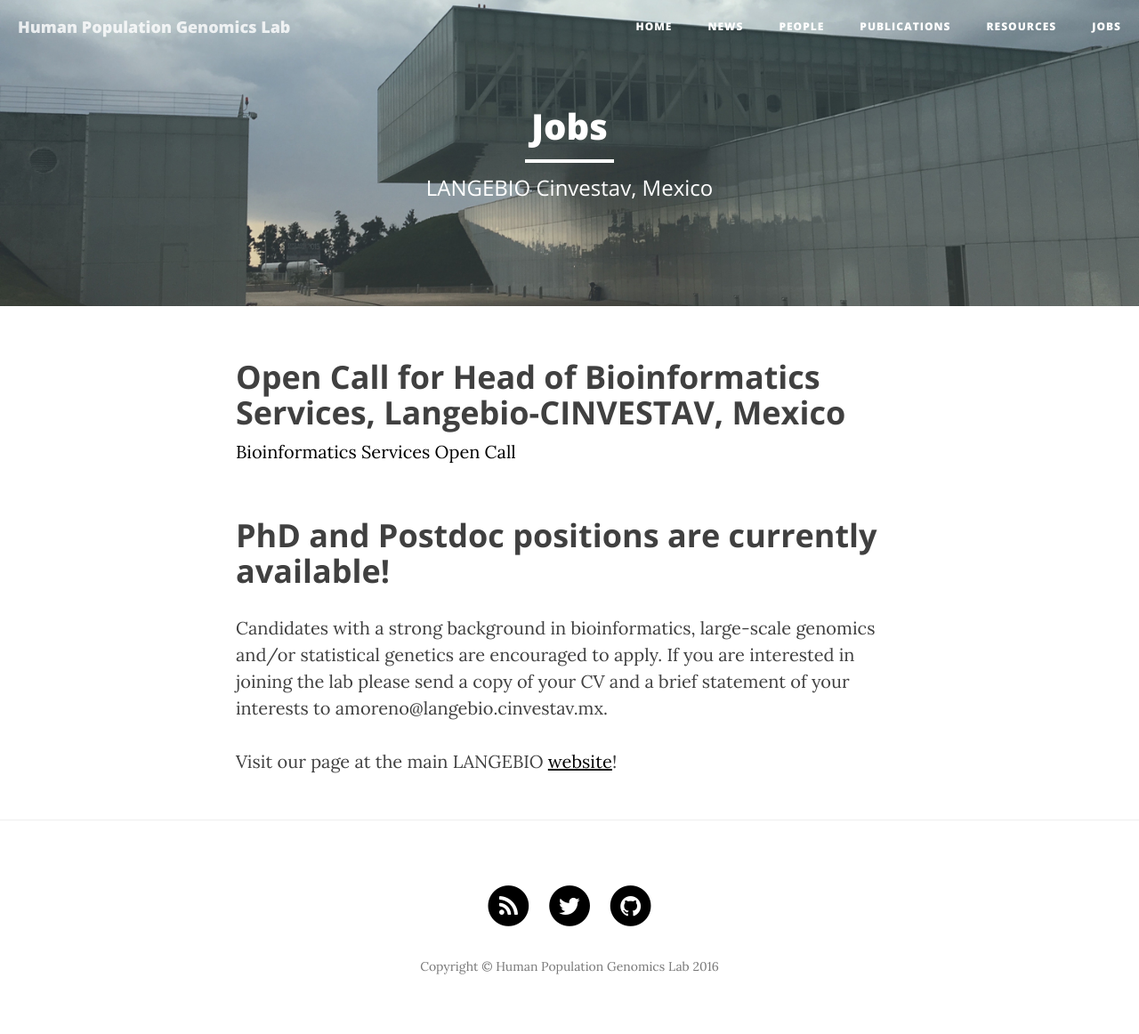
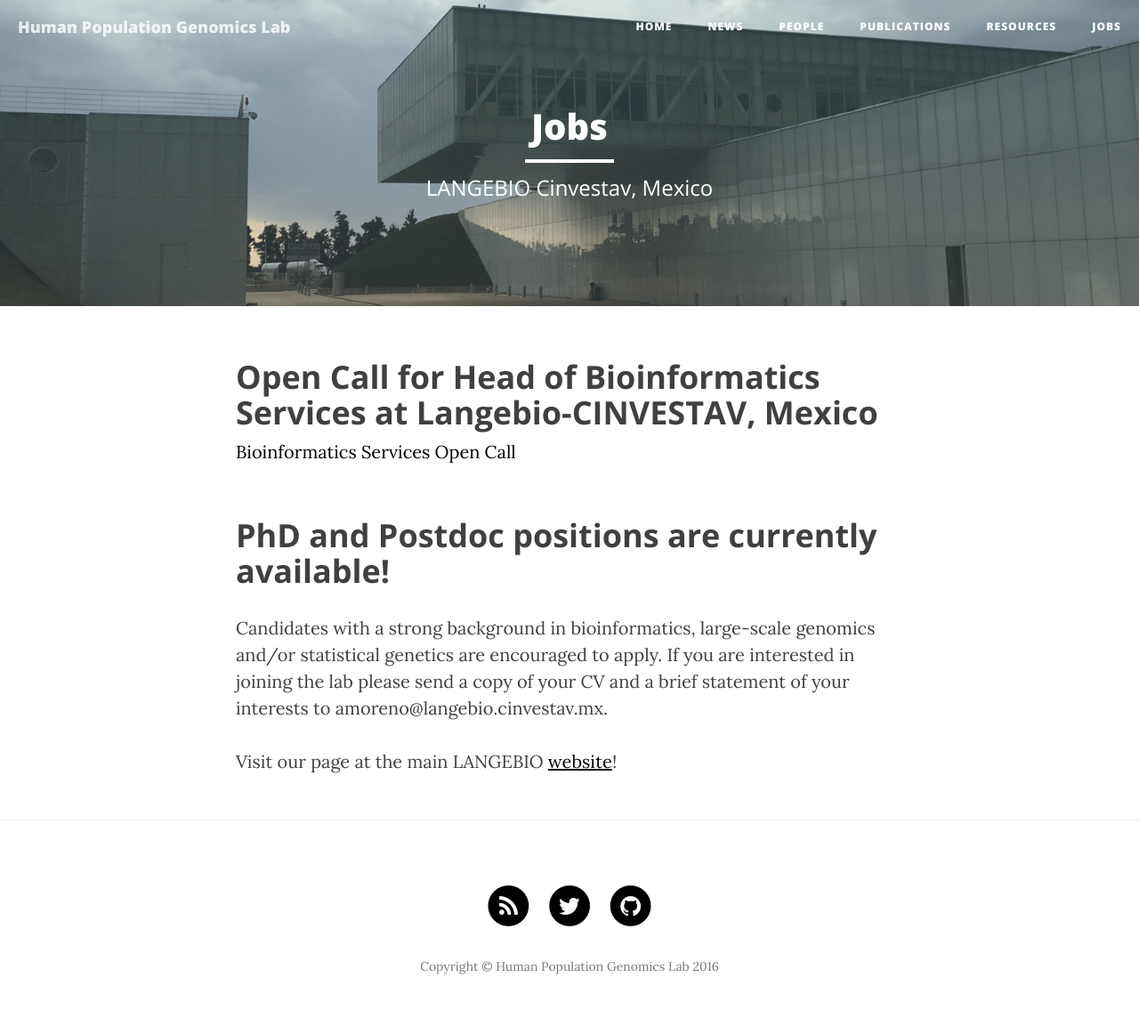
Before and after one commit to milkshakeplustip/milkshakeplustip.github.io, a Jekyll site: the page built from e_jobs.html, in a window 1280 px wide. Shown: the whole page at 89% size. Built offline with Jekyll 4.4.1, drawn with Linux system fonts in a browser that asks for light colours; nearby versions of some CDN libraries.

Commit message:
minor change

```diff
--- a/e_jobs.html
+++ b/e_jobs.html
@@ -4,7 +4,7 @@ title: "Jobs"
 description: "LANGEBIO Cinvestav, Mexico"
 header-img: "img/join_1500_blue_2.jpg"
 ---
-<h2 class="section-heading">Open Call for Head of Bioinformatics Services, Langebio-CINVESTAV, Mexico</h2>
+<h2 class="section-heading">Open Call for Head of Bioinformatics Services at Langebio-CINVESTAV, Mexico</h2>
 <a href="/pdf/Bioinformatics_services_open_call_2016_ENGLISH.pdf">Bioinformatics Services Open Call</a>
 <h2 class="section-heading">PhD and Postdoc positions are currently available!</h2>
 <p>Candidates with a strong background in bioinformatics, large-scale genomics and/or statistical genetics are encouraged to apply. If you are interested in joining the lab please send a copy of your CV and a brief statement of your interests to amoreno@langebio.cinvestav.mx.</p>
```
